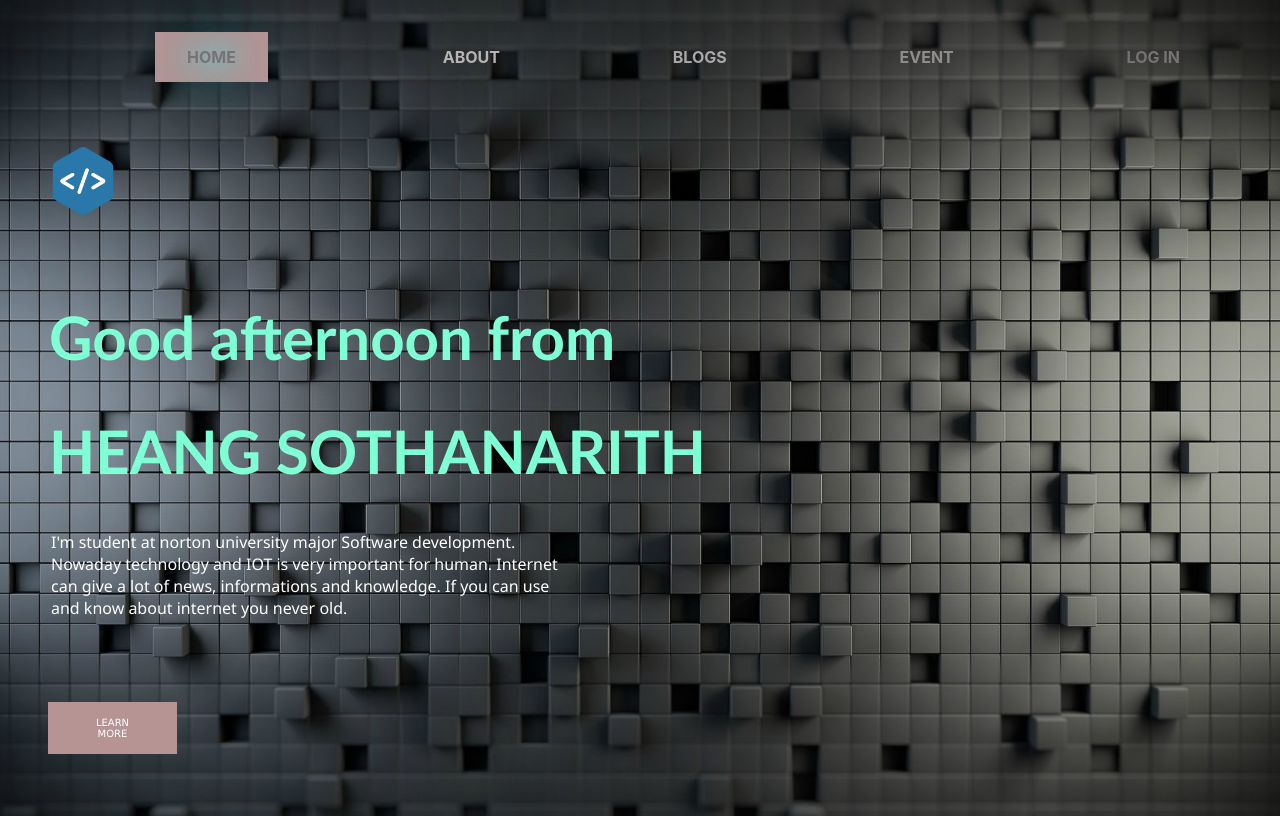
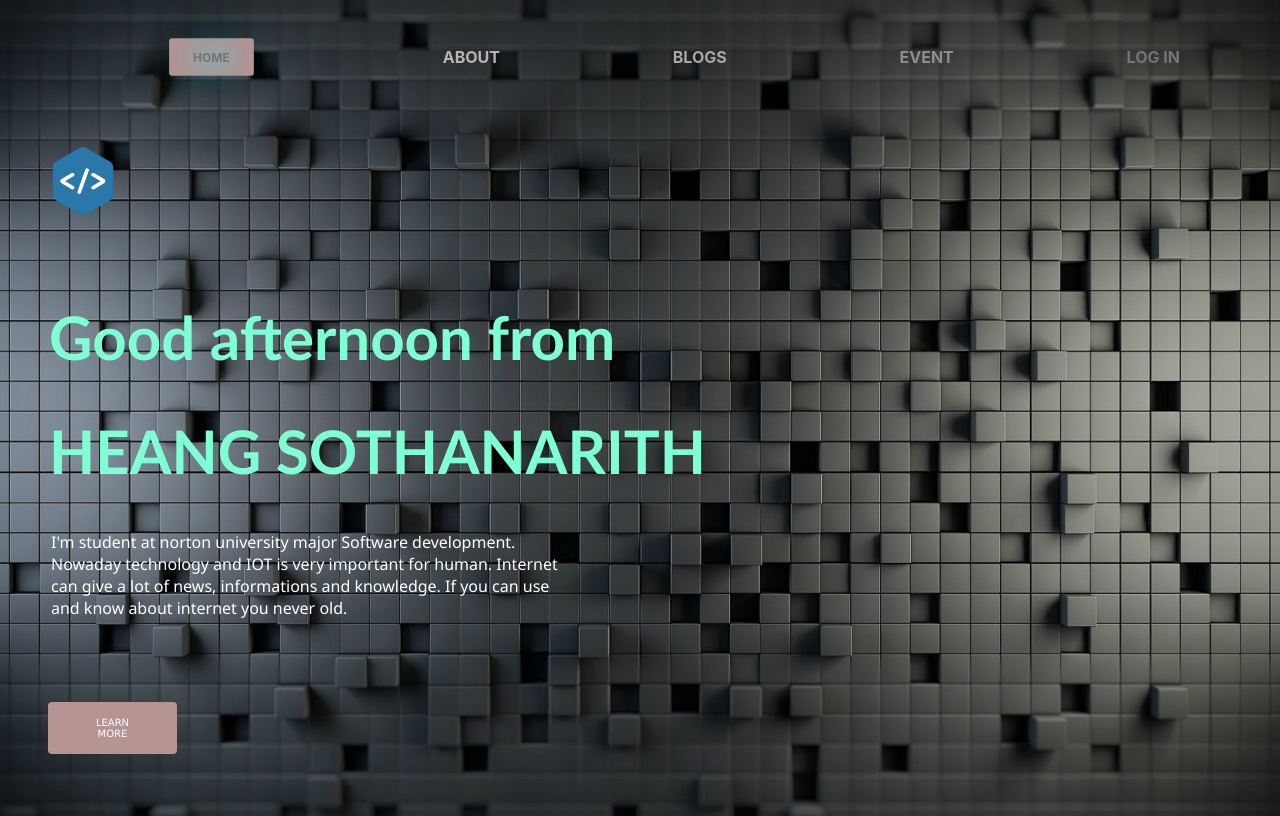
Before and after one commit to SothanaRith/my_frist_web, a plain HTML site: page index.html in a window 1280 px wide. In both pictures the pointer is over the link "HOME". Drawn offline with Linux system fonts and the light colour scheme.

Commit message:
box change

```diff
--- a/CSS/style.css
+++ b/CSS/style.css
@@ -88,6 +88,10 @@
     font-size: 16px;
     margin: 4px 2px;
     cursor: pointer;
+    border-radius: 4px ;
+  }
+  .button:hover {
+    transform: scale(0.75);
   }
 #image{
 
```
